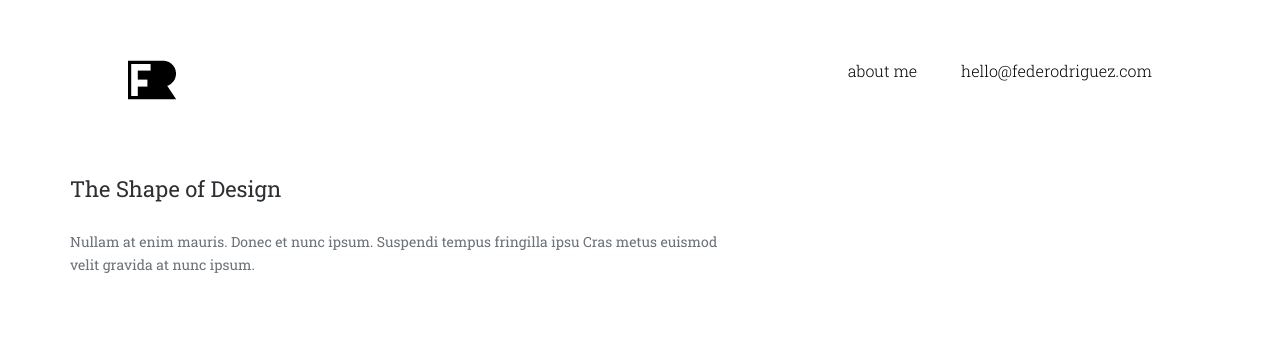
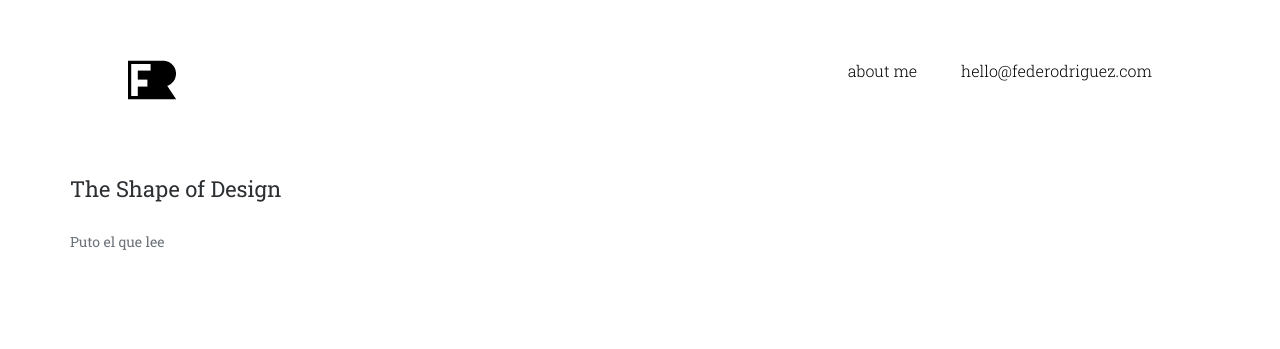
Before and after one commit to fede-rodbus/fede-rodbus.github.io, a plain HTML site: page work-hidden.html in a window 1280 px wide. Shown: the top 349 px of the page. Drawn offline with nearby package versions, Linux system fonts and the light colour scheme.

Commit message:
Update work-hidden.html

```diff
--- a/work-hidden.html
+++ b/work-hidden.html
@@ -63,7 +63,7 @@
             <!--titulo-->
             <h4>The Shape of Design</h4>
             <!--descripcion-->
-            <p>Nullam at enim mauris. Donec et nunc ipsum. Suspendi tempus fringilla ipsu Cras metus euismod velit gravida at nunc ipsum.</p>
+            <p>Puto el que lee</p>
           </div>
           </div>
           <!--boton-->
```
